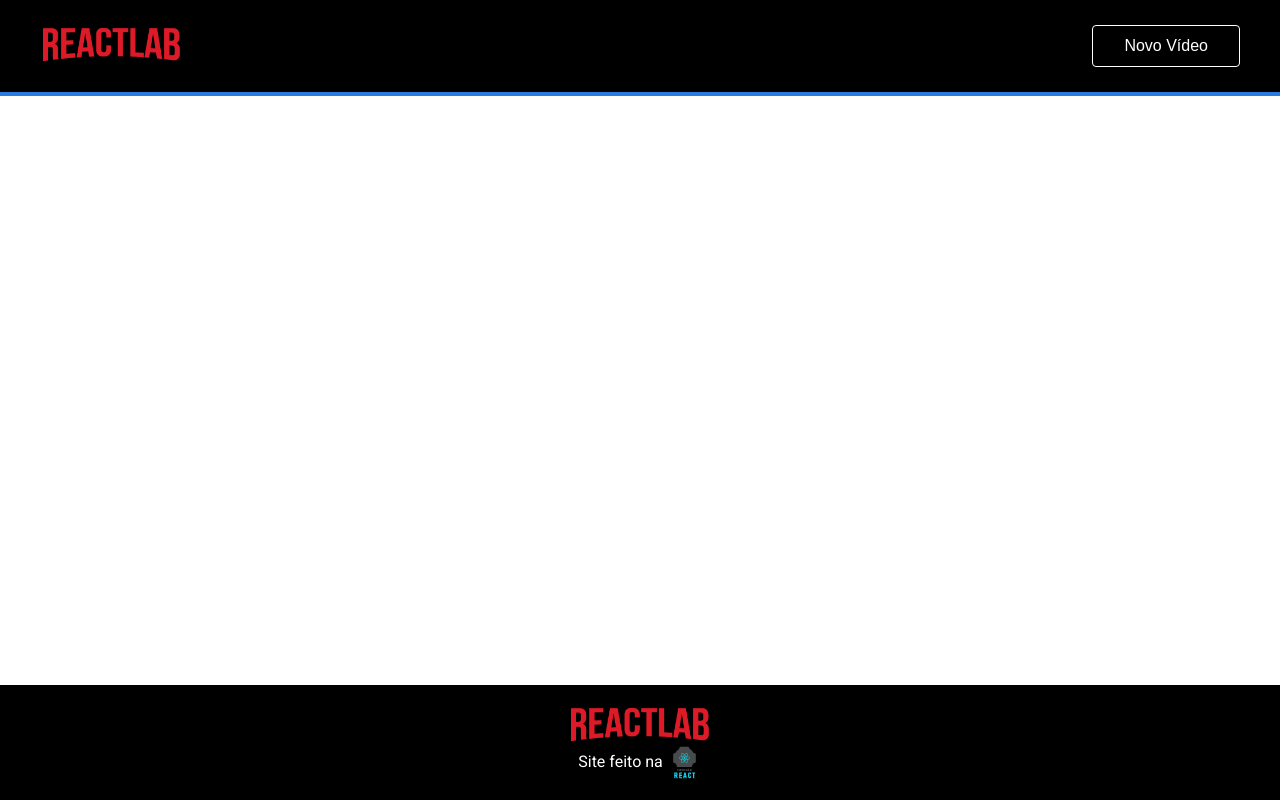
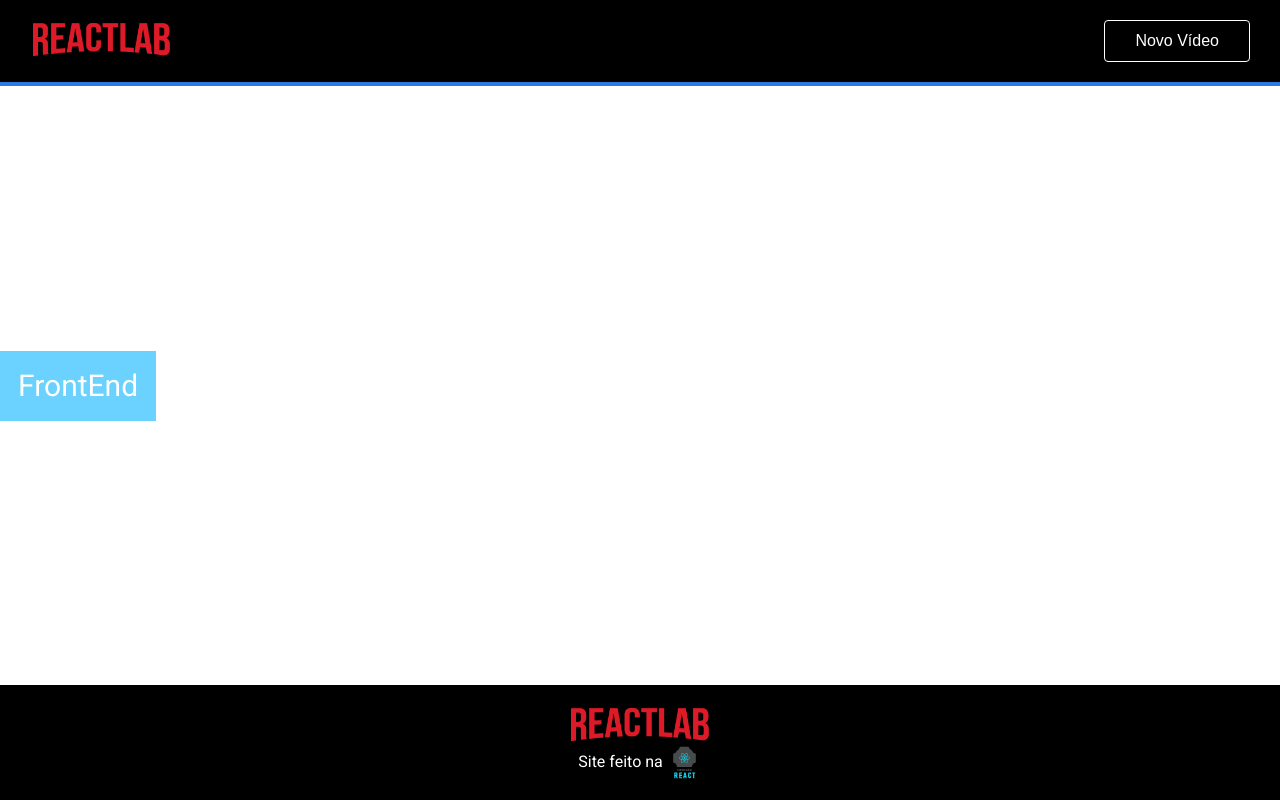
Before and after one commit to rosisantana/React-Lab, a React (Create React App) app: page / in a window 1280 px wide. Built offline with nearby package versions, Linux system fonts and the light colour scheme.

Commit message:
Criação da TagReactLab"

```diff
--- a/src/App.js
+++ b/src/App.js
@@ -4,9 +4,9 @@ import LogoReactLab from './components/LogoReactLab';
 import HeaderReactLab from './components/HeaderReactLab';
 import ButtomReactLab from './components/ButtomReactLab';
 import FooterReactLab from './components/FooterReactLab';
-import LinkReactLab from './components/LinkReactLab';
-import HighlightReactLab from './components/HighlightReactLab';
 import LogoImersao from './components/LogoImersao';
+import BannerReactLab from './components/BannerReactLab';
+import TagReactLab from './components/TagReactLab';
 
 
 //JSX - [J]ava[S]cript [X]ML abaixo - Escrevendo HTML dentro do JavaScript ;)
@@ -17,6 +17,11 @@ function App() {
         <LogoReactLab />
         <ButtomReactLab>Novo Vídeo</ButtomReactLab>
       </HeaderReactLab>
+
+      <BannerReactLab>
+
+        <TagReactLab>FrontEnd</TagReactLab>
+      </BannerReactLab>
 
       <FooterReactLab>
         <LogoReactLab />
--- /dev/null
+++ b/src/components/BannerReactLab/index.js
@@ -0,0 +1,7 @@
+import styled from 'styled-components';
+
+const BannerReactLab = styled.section`
+
+`;
+
+export default BannerReactLab;
--- a/src/components/ButtomReactLab/index.js
+++ b/src/components/ButtomReactLab/index.js
@@ -1,7 +1,7 @@
 import styled from 'styled-components';
 
 const ButtomReactLab = styled.button`
-    padding: 11px 31px;
+    padding: 11rem 30rem;
     background-color: var(--color-black-dark);
     color: var(--color-gray-light);
     border: 1px solid var(--color-gray-light);
--- a/src/components/HeaderReactLab/index.js
+++ b/src/components/HeaderReactLab/index.js
@@ -7,7 +7,7 @@ const HeaderReactLab = styled.header`
     display: flex;
     justify-content: space-between;
     align-itens: center;
-    padding: 25px 40px;
+    padding: 20rem 30rem;
     background-color: var(--color-black-dark);
     border-bottom: 4px solid var(--color-primary-medium);
 
--- /dev/null
+++ b/src/components/TagReactLab/index.js
@@ -0,0 +1,12 @@
+import styled from 'styled-components';
+
+const TagReactLab = styled.h2`
+    border.radius: 4px;
+    font-size: 30rem;
+    background-color: var(--color-frontend);
+    padding: 20rem 18rem;
+    color: var(--color-gray-light);
+    display: inline-block;
+`;
+
+export default TagReactLab;
--- a/src/styles/settings/colors.css
+++ b/src/styles/settings/colors.css
@@ -1,7 +1,25 @@
 /* Root é uma pseudoclasse, que permite que as configurações presentes nele fiquem acessíveis dentro de qualquer styled component do nosso projeto */
 :root {
     --color-primary-medium: #2A7AE4;
+
+    --color-black-lighter: #9E9E9E;
     --color-black-dark: #000;
+
     --color-gray-light: #FFF;
+    --color-gray-medium: #E5E5E5;
+    --color-gray-dark: #C2C2C2;
+
+    --color-frontend: #6BD1FF;
+    --color-infra: #9CD33B;
+    --color-black: #00C86F;
+    --color-marketing: #6B5BE2;
+    --color-mobile: #FFBA05;
+    --color-inovation: #FF8C2A;
+    --color-ux: #DC6EBE;
+    --color-data-science: #9CD33B;
+
+    --color-error-light: #FCE7E7;
+    --color-error-medium: #E53935;
+    --color-error-dark: #C62828;
 
 }
```
